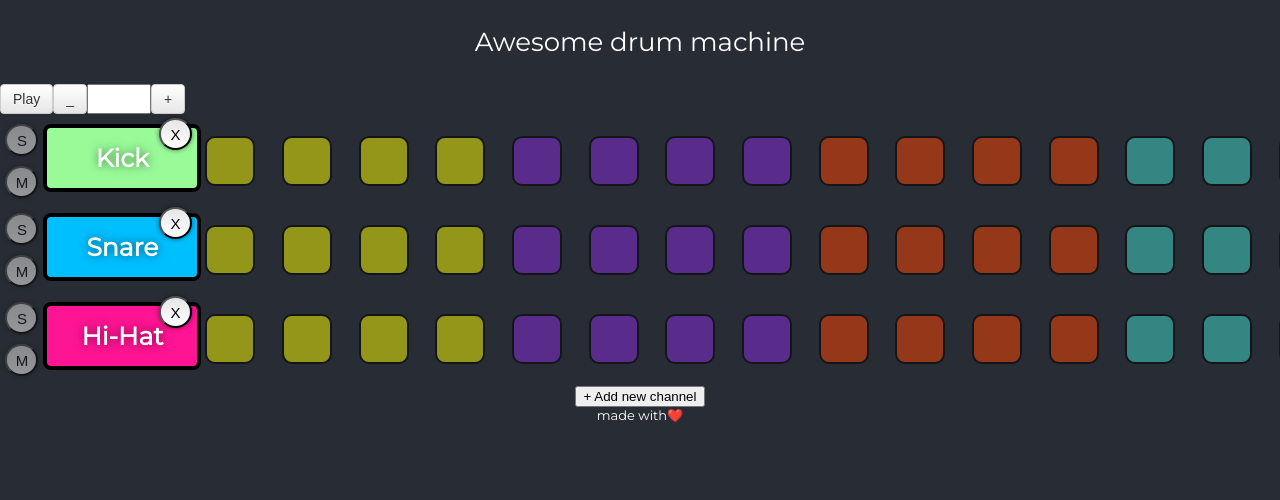
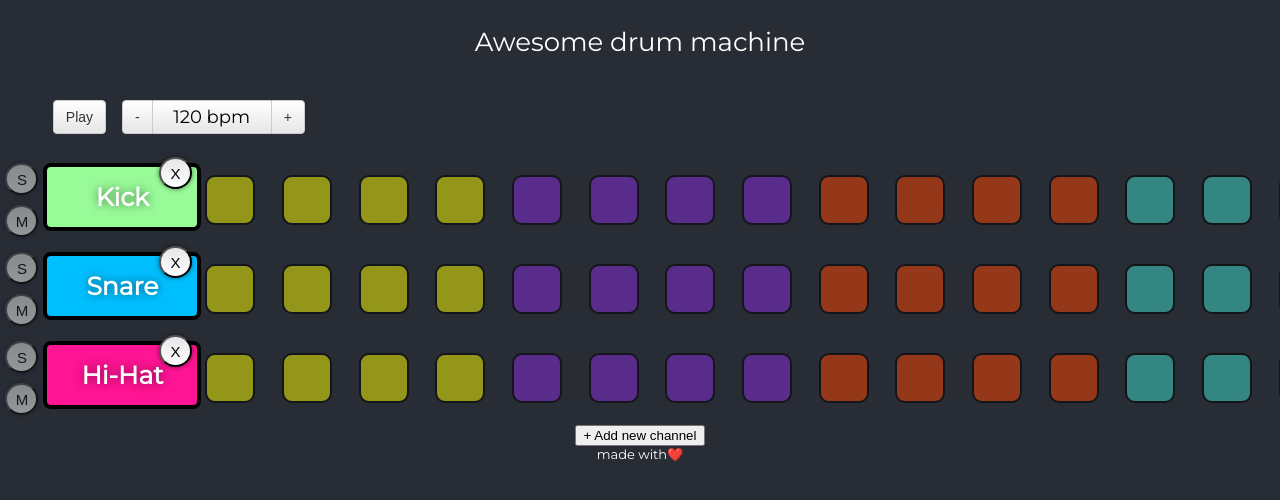
Before and after one commit to elstr/drum-machine, a React (Create React App) app: page / in a window 1280 px wide. Shown: the top 500 px of the page. Built offline with nearby package versions, Linux system fonts and the light colour scheme.

Commit message:
feat: Adds more less bpm click functionality

```diff
--- a/src/App.css
+++ b/src/App.css
@@ -18,6 +18,10 @@ button:focus {
   outline: 0;
 }
 
+input:focus {
+  outline: 0;
+}
+
 footer {
   margin: 0 auto;
   color: white;
--- a/src/App.js
+++ b/src/App.js
@@ -1,7 +1,7 @@
 import React, { useState } from "react";
 
 // Helpers
-import { DEFAULT_CHANNELS, PROPERTIES } from "./utils/constants";
+import { DEFAULT_CHANNELS, PROPERTIES, BPM_CHANGE } from "./utils/constants";
 import {
   playPattern,
   stopPattern,
@@ -19,6 +19,7 @@ import "./App.css";
 const App = () => {
   const [channels, setChannels] = useState(DEFAULT_CHANNELS);
   const [isPlaying, setPlaying] = useState(false);
+  const [BPM, setBPM] = useState(120);
 
   const handlePlayPauseClick = () => {
     if (isPlaying) {
@@ -27,7 +28,7 @@ const App = () => {
       return;
     }
 
-    const stepDuration = calculateStepDuration({ BPM: 60 });
+    const stepDuration = calculateStepDuration({ BPM });
     const soloChannels = channels.filter(c => c.solo);
 
     setPlaying(true);
@@ -56,12 +57,20 @@ const App = () => {
     setChannels(updatedChannels);
   };
 
+  const handleBPMChange = operation =>
+    operation === BPM_CHANGE.MORE ? setBPM(BPM + 1) : setBPM(BPM - 1);
+
   return (
     <div className="App">
       <header className="App-header">
         <p>Awesome drum machine</p>
       </header>
-      <Controls isPlaying={isPlaying} onPlayPauseClick={handlePlayPauseClick} />
+      <Controls
+        BPM={BPM}
+        moreLessBPMClick={handleBPMChange}
+        isPlaying={isPlaying}
+        onPlayPauseClick={handlePlayPauseClick}
+      />
       {channels.map((chan, i) => (
         <Channel
           updateChannel={handleChannelUpdate}
--- a/src/components/Controls/index.jsx
+++ b/src/components/Controls/index.jsx
@@ -1,19 +1,26 @@
 import React from "react";
-import { Button, BPMContainer, Container } from "./styled";
+import { BPM_CHANGE } from "../../utils/constants";
 
-const Controls = ({ onPlayPauseClick, isPlaying }) => {
+import {
+  Button,
+  BPMContainer,
+  Container,
+  PlayPauseBtn,
+  BPMValue,
+  BPMPlus,
+  BPMLess
+} from "./styled";
+
+const Controls = ({ onPlayPauseClick, isPlaying, BPM, moreLessBPMClick }) => {
   return (
     <Container>
-      <Button
-        onClick={() => onPlayPauseClick()}
-        style={{ display: "flex", alignItems: "flex-end" }}
-      >
+      <PlayPauseBtn onClick={() => onPlayPauseClick()}>
         {isPlaying ? "||" : "Play"}
-      </Button>
+      </PlayPauseBtn>
       <BPMContainer>
-        <Button>_</Button>
-        <input type="number" min="60" max="200" />
-        <Button>+</Button>
+        <BPMLess onClick={() => moreLessBPMClick(BPM_CHANGE.LESS)}>-</BPMLess>
+        <BPMValue> {`${BPM} bpm`} </BPMValue>
+        <BPMPlus onClick={() => moreLessBPMClick(BPM_CHANGE.MORE)}>+</BPMPlus>
       </BPMContainer>
     </Container>
   );
--- a/src/components/Controls/styled.jsx
+++ b/src/components/Controls/styled.jsx
@@ -11,20 +11,49 @@ const Button = styled.button`
   text-shadow: 0 1px 1px rgba(255, 255, 255, 0.75);
   vertical-align: middle;
   cursor: pointer;
-  border-radius: 4px;
   background-image: linear-gradient(to bottom, #ffffff, #e6e6e6);
   border: 1px solid #cccccc;
 `;
 
 const Container = styled.div`
   display: flex;
-  /* display: grid; */
-  /* grid-template-columns: 3em 3em 8em 3em; */
+  margin: 1rem 0 1.5rem 3rem;
 `;
+
+const PlayPauseBtn = styled(Button)`
+  margin: 0 1rem 0 0.3rem;
+  border-radius: 4px;
+`;
+
 const BPMContainer = styled.div`
   display: flex;
-  /* display: grid; */
-  /* grid-template-columns: 3em 3em 8em 3em; */
 `;
 
-export { Button, BPMContainer, Container };
+const BPMValue = styled.span`
+  font-size: 18px;
+  width: 6em;
+  text-align: center;
+  margin: 0;
+  background-image: linear-gradient(to bottom, #ffffff, #e6e6e6);
+  padding: 5px;
+  border: none;
+  border-top: 1px solid #cccccc;
+  border-bottom: 1px solid #cccccc;
+`;
+
+const BPMPlus = styled(Button)`
+  border-radius: 0px 4px 4px 0px;
+`;
+const BPMLess = styled(Button)`
+  border-radius: 4px 0px 0px 4px;
+`;
+
+export {
+  Button,
+  BPMContainer,
+  Container,
+  BPMValue,
+  PlayPauseBtn,
+  BPMPlus,
+  BPMLess
+};
--- a/src/utils/constants.js
+++ b/src/utils/constants.js
@@ -29,3 +29,8 @@ export const PROPERTIES = {
     SOLO : "solo",
     MUTE: "mute"
 }
+
+export const BPM_CHANGE = {
+    LESS : "less",
+    MORE: "more"
+}
```
